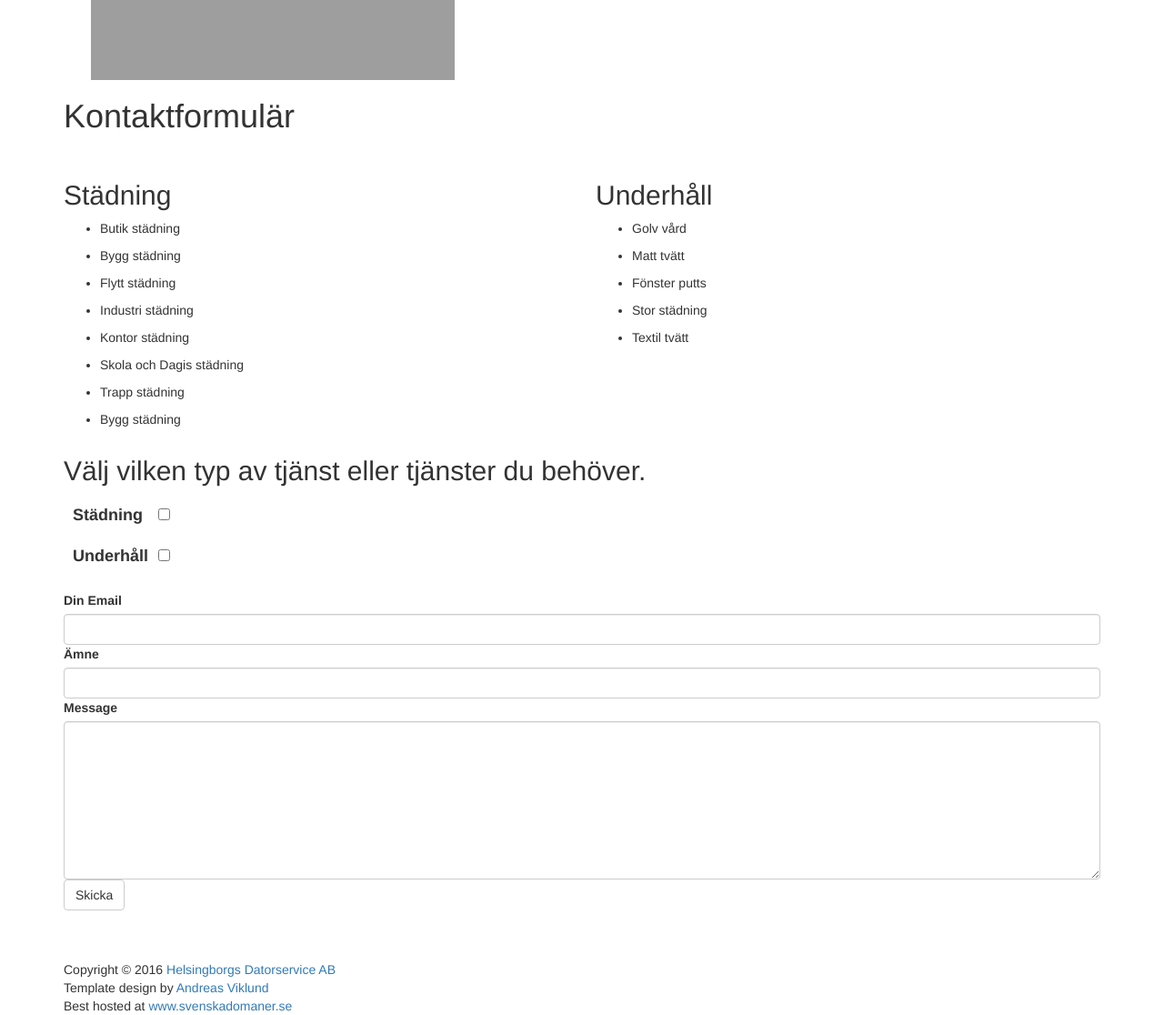
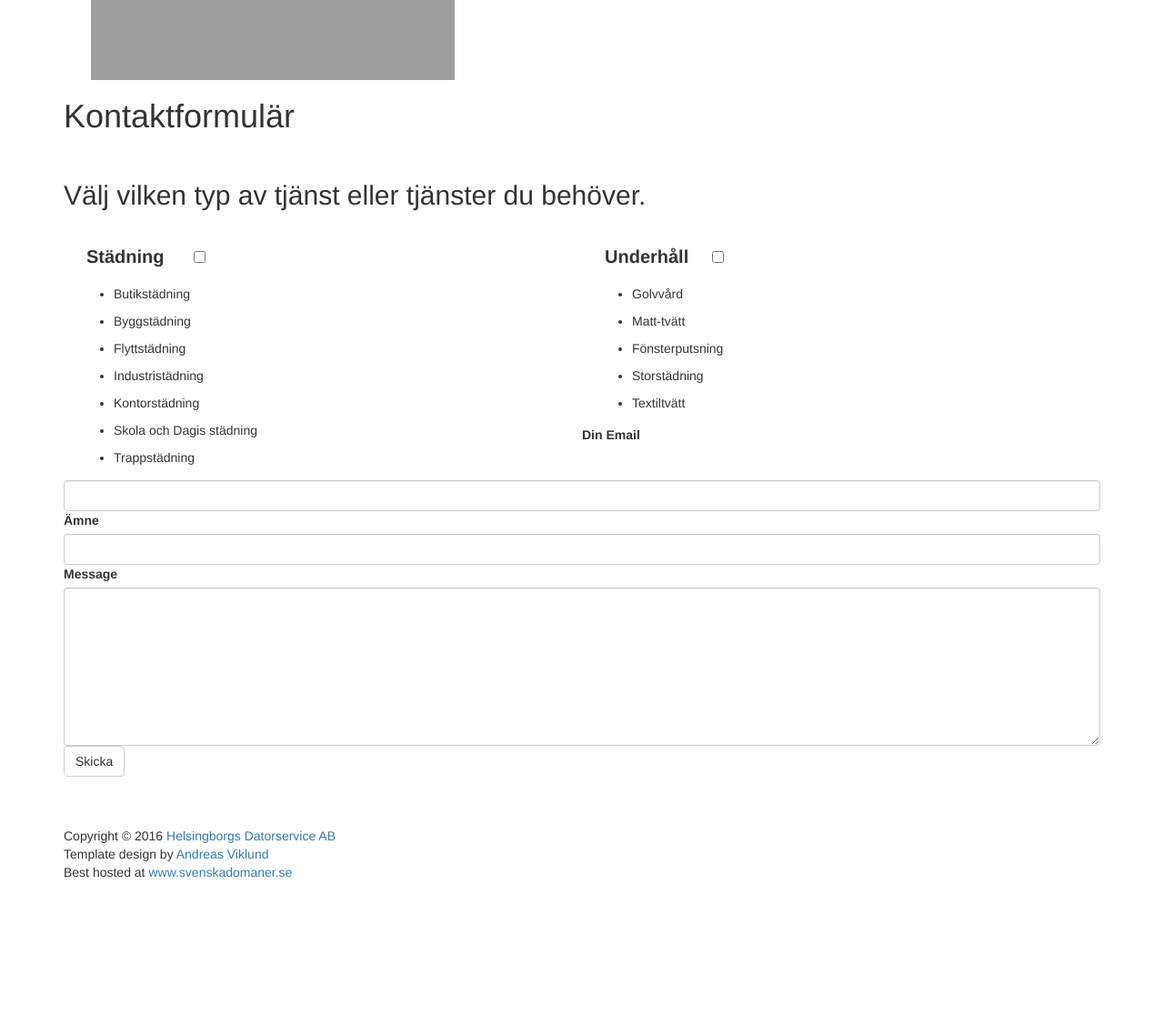
Before and after one commit to ageofempierswar/MariatorgetStad, a PHP site: page /f3a08689087e428fb3d172cb2e1464ec/Contact.php in a window 1280 px wide. Shown: the part 212-1328 px from the top of the page at 91% size. After the commit the page ends 1177 px from the top, so only its background shows below. Run offline with PHP 8.4, Linux system fonts and the light colour scheme; some libraries are stand-ins or nearby versions; grey boxes are pictures that could not be loaded.

Commit message:
CSS fixes

```diff
--- a/MariatorgetStad/MariatorgetStadPhp/Contact.php
+++ b/MariatorgetStad/MariatorgetStadPhp/Contact.php
@@ -51,50 +51,84 @@
 
             <form action="SendContact.php"  method="POST">
 
-                <div id="serviceList" class="row">
+                <h2>Välj vilken typ av tjänst eller tjänster du behöver.</h2>
+
+                <div id="serviceList">
                     <div class="col-sm-6 col-md-6">
-                        <h2>Städning</h2>
-                        <ul class="service">
-                            <li><p>Butik städning</p></li>
-                            <li><p>Bygg städning</p></li>
-                            <li><p>Flytt städning</p></li>
-                            <li><p>Industri städning</p></li>
-                            <li><p>Kontor städning</p></li>
-                            <li><p>Skola och Dagis städning</p></li>
-                            <li><p>Trapp städning</p></li>
-                            <li><p>Bygg städning</p></li>
-                        </ul>
+
+                        <div id="serviceChoice" class="form-group">
+                            <div>
+                                <h2>
+                                    <label for="Cleaning" style="font-size: 20px; width: 100px; margin: 10px;">St&#228;dning</label>
+                                    <input data-val="true" data-val-required="The Städning field is required." htmlattributes="{ class = form-control }" id="Cleaning" name="Cleaning" type="checkbox" value="true" />
+                                    <input name="Cleaning" type="hidden" value="false" />
+                                </h2>
+                            </div>
+
+                            <ul class="service">
+                                <li>
+                                    <p>Butikstädning</p>
+                                </li>
+                                <li>
+                                    <p>Byggstädning</p>
+                                </li>
+                                <li>
+                                    <p>Flyttstädning</p>
+                                </li>
+                                <li>
+                                    <p>Industristädning</p>
+                                </li>
+                                <li>
+                                    <p>Kontorstädning</p>
+                                </li>
+                                <li>
+                                    <p>Skola och Dagis städning</p>
+                                </li>
+                                <li>
+                                    <p>Trappstädning</p>
+                                </li>
+                            </ul>
+
+                        </div>
                     </div>
 
                     <div class="col-sm-6 col-md-6">
-                        <h2>Underhåll</h2>
-                        <ul class="service">
-                            <li><p>Golv vård</p></li>
-                            <li><p>Matt tvätt</p></li>
-                            <li><p>Fönster putts</p></li>
-                            <li><p>Stor städning</p></li>
-                            <li><p>Textil tvätt</p></li>
-                        </ul>
+
+                        <div id="serviceChoice" class="form-group">
+                            <div>
+                                <h2>
+                                    <label for="Maintenance" style="font-size: 20px; width: 100px; margin: 10px;">Underh&#229;ll</label>
+                                    <input data-val="true" data-val-required="The Underhåll field is required." htmlattributes="{ class = form-control }" id="Maintenance" name="Maintenance" type="checkbox" value="true" />
+                                    <input name="Maintenance" type="hidden" value="false" />
+                                </h2>
+                            </div>
+
+                            <ul class="service">
+                                <li>
+                                    <p>Golvvård</p>
+                                </li>
+                                <li>
+                                    <p>Matt-tvätt</p>
+                                </li>
+                                <li>
+                                    <p>Fönsterputsning</p>
+                                </li>
+                                <li>
+                                    <p>Storstädning</p>
+                                </li>
+                                <li>
+                                    <p>Textiltvätt</p>
+                                </li>
+                            </ul>
+
+                        </div>
                     </div>
                 </div>
-                <div id="serviceChoice" class="form-group">
 
-                    <h2>Välj vilken typ av tjänst eller tjänster du behöver.</h2>
-
-                    <div>
-                        <label for="Cleaning" style="font-size: 18px; width: 80px; margin: 10px;">St&#228;dning</label>
-                        <input data-val="true" data-val-required="The Städning field is required." htmlAttributes="{ class = form-control }" id="Cleaning" name="Cleaning" type="checkbox" value="true" /><input name="Cleaning" type="hidden" value="false" />
-                        <br />
-                        <label for="Maintenance" style="font-size: 18px; width: 80px; margin: 10px;">Underh&#229;ll</label>
-                        <input data-val="true" data-val-required="The Underhåll field is required." htmlAttributes="{ class = form-control }" id="Maintenance" name="Maintenance" type="checkbox" value="true" /><input name="Maintenance" type="hidden" value="false" />
-                        <br />
-                    </div>
-
-                </div>
                 <div id="contact">
                     <div class="form-horizontal">
 
-                        <label for="EmailAdress">Din Email</label>
+                        <label for="EmailAdress" class="Contact-label">Din Email</label>
                         <div>
                             <input class="form-control text-box single-line" data-val="true" data-val-email="Fel Adress, prova igen (example@gmail.com)" data-val-required="Email får inte lov att vara tom" id="EmailAdress" name="EmailAdress" rows="8" type="email" value="" />
                             <span class="field-validation-valid text-danger" data-valmsg-for="EmailAdress" data-valmsg-replace="true"></span>
@@ -103,7 +137,7 @@
 
                     <div class="form-horizontal">
 
-                        <label for="Subject">&#196;mne</label>
+                        <label for="Subject" class="Contact-label">&#196;mne</label>
                         <div>
                             <input class="form-control text-box single-line" data-val="true" data-val-required="Ämne får inte lov att vara tom" id="Subject" name="Subject" rows="8" type="text" value="" />
                             <span class="field-validation-valid text-danger" data-valmsg-for="Subject" data-valmsg-replace="true"></span>
@@ -112,7 +146,7 @@
 
                     <div class="form-horizontal">
 
-                        <label for="Message">Message</label>
+                        <label for="Message" class="Contact-label">Message</label>
                         <div>
                             <textarea class="form-control text-box multi-line" data-val="true" data-val-maxlength="The field Message must be a string or array type with a maximum length of &#39;1000&#39;." data-val-maxlength-max="1000" id="Message" name="Message" rows="8"></textarea>
                             <span class="field-validation-valid text-danger TextAreaLocker" data-valmsg-for="Message" data-valmsg-replace="true"></span>
```
